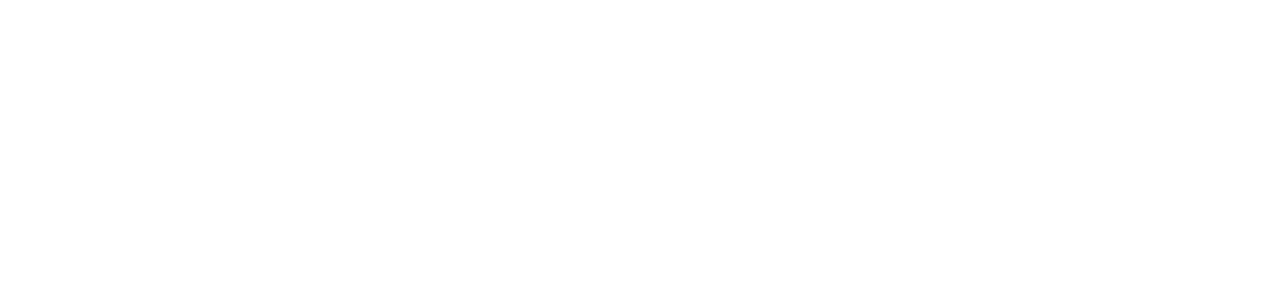
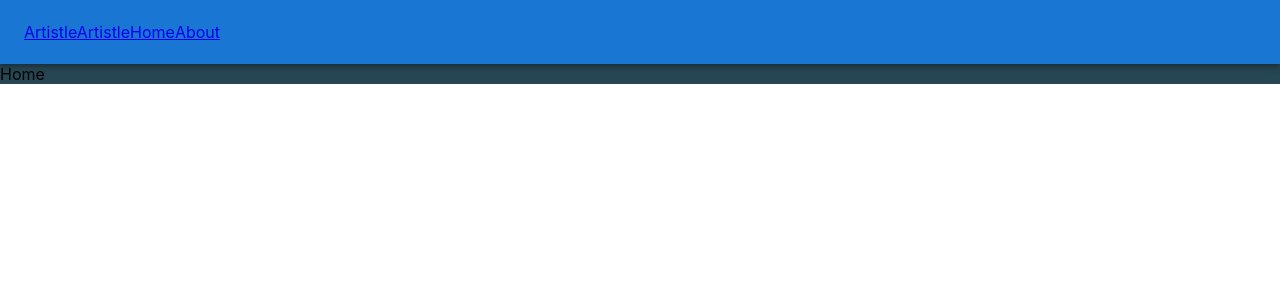
Before and after one commit to astronights/arthistle, a React (Create React App) app in the folder ui/: page / in a window 1280 px wide. Shown: the top 300 px of the page. Built offline with nearby package versions, Linux system fonts and the light colour scheme.

Commit message:
Some inital react bits

```diff
--- a/ui/package.json
+++ b/ui/package.json
@@ -3,6 +3,9 @@
   "version": "0.1.0",
   "private": true,
   "dependencies": {
+    "@emotion/react": "^11.9.3",
+    "@emotion/styled": "^11.9.3",
+    "@mui/material": "^5.8.5",
     "@testing-library/jest-dom": "^5.16.4",
     "@testing-library/react": "^13.3.0",
     "@testing-library/user-event": "^13.5.0",
--- a/ui/public/index.html
+++ b/ui/public/index.html
@@ -24,7 +24,7 @@
       work correctly both with client-side routing and a non-root public URL.
       Learn how to configure a non-root public URL by running `npm run build`.
     -->
-    <title>React App</title>
+    <title>Artistle</title>
   </head>
   <body>
     <noscript>You need to enable JavaScript to run this app.</noscript>
--- a/ui/src/assets/css/App.sass
+++ b/ui/src/assets/css/App.sass
@@ -1,3 +1,3 @@
 @use "colors" as colors
-.App
+.app
     background-color: colors.$black
--- /dev/null
+++ b/ui/src/components/About.tsx
@@ -0,0 +1,4 @@
+const About = () => {
+  return <div>About</div>;
+};
+export default About;
--- a/ui/src/components/App.tsx
+++ b/ui/src/components/App.tsx
@@ -1,8 +1,13 @@
 import React from "react";
 import "../assets/css/App.sass";
+import Layer from "./Layer";
 
 const App = () => {
-  return <div className="App"></div>;
+  return (
+    <div className="app">
+      <Layer />
+    </div>
+  );
 };
 
 export default App;
--- /dev/null
+++ b/ui/src/components/Home.tsx
@@ -0,0 +1,4 @@
+const Home = () => {
+  return <div>Home</div>;
+};
+export default Home;
--- /dev/null
+++ b/ui/src/components/Layer.tsx
@@ -0,0 +1,14 @@
+import React from "react";
+import NavBar from "./NavBar";
+import Router from "./Router";
+
+const Layer = () => {
+  return (
+    <div>
+      <NavBar />
+      <Router />
+    </div>
+  );
+};
+
+export default Layer;
--- /dev/null
+++ b/ui/src/components/NavBar.tsx
@@ -0,0 +1,31 @@
+import { AppBar, Toolbar } from "@mui/material";
+import React from "react";
+import { NavLink } from "react-router-dom";
+// import "../assets/css/Component.scss";
+
+const NavBar = () => {
+  return (
+    <AppBar className="nav-bar" position="sticky">
+      <Toolbar>
+        <NavLink className="app-name nav-link" to="/home">
+          <span className="full-text">Artistle</span>
+          <span className="short-text">Artistle</span>
+        </NavLink>
+        <NavLink
+          className={(isActive) => "nav-link" + (!isActive ? "" : "active")}
+          to="/home"
+        >
+          Home
+        </NavLink>
+        <NavLink
+          className={(isActive) => "nav-link" + (!isActive ? "" : "active")}
+          to="/about"
+        >
+          About
+        </NavLink>
+      </Toolbar>
+    </AppBar>
+  );
+};
+
+export default NavBar;
--- /dev/null
+++ b/ui/src/components/Router.tsx
@@ -0,0 +1,24 @@
+import React from "react";
+import Home from "./Home";
+import About from "./About";
+import { Routes, Route } from "react-router-dom";
+
+const Router: React.FC = () => {
+  return (
+    <Routes>
+      <Route path="/home" element={<Home />} />
+      <Route path="/about" element={<About />} />
+      <Route path="/" element={<Home />} />
+      <Route
+        path="*"
+        element={
+          <main style={{ padding: "1rem" }}>
+            <p>There's nothing here!</p>
+          </main>
+        }
+      />
+    </Routes>
+  );
+};
+
+export default Router;
```
Also changed, not shown: ui/public/manifest.json, 1 other file (tests, documents, lock files or other folders).
